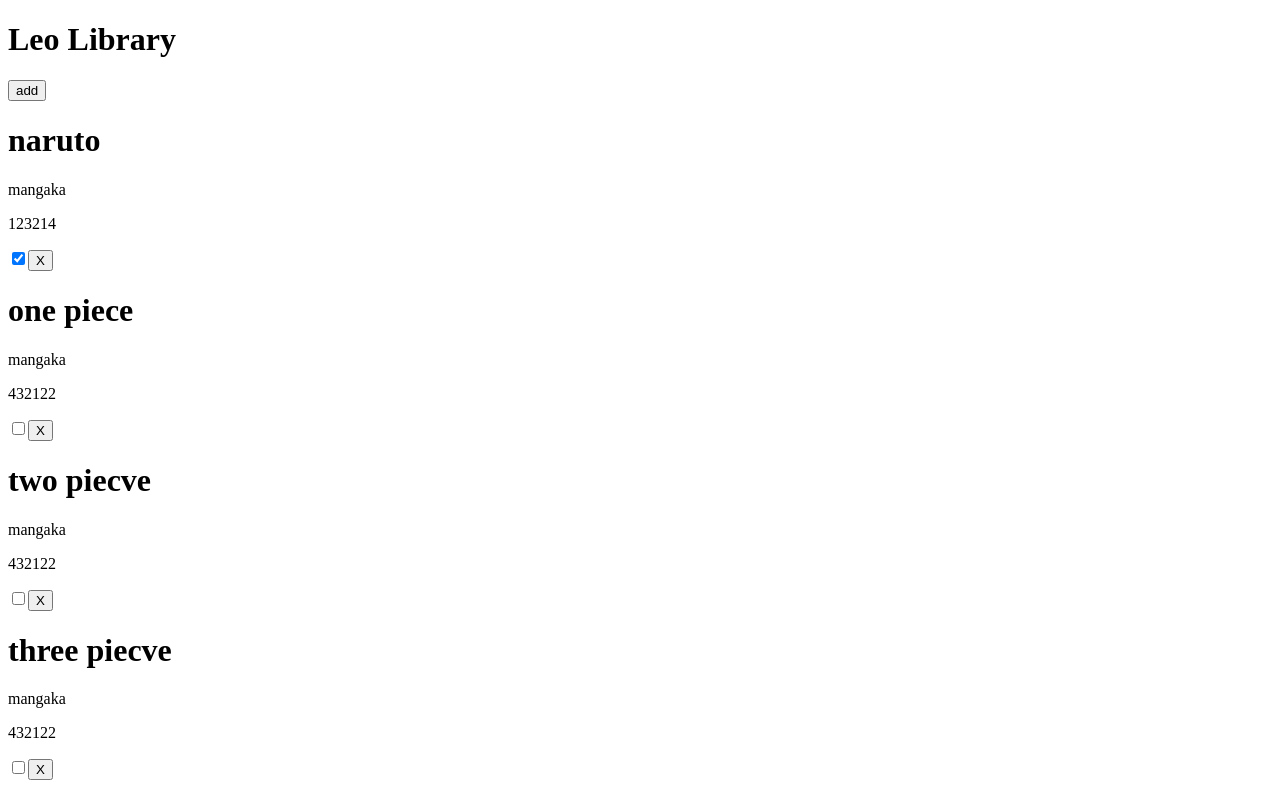
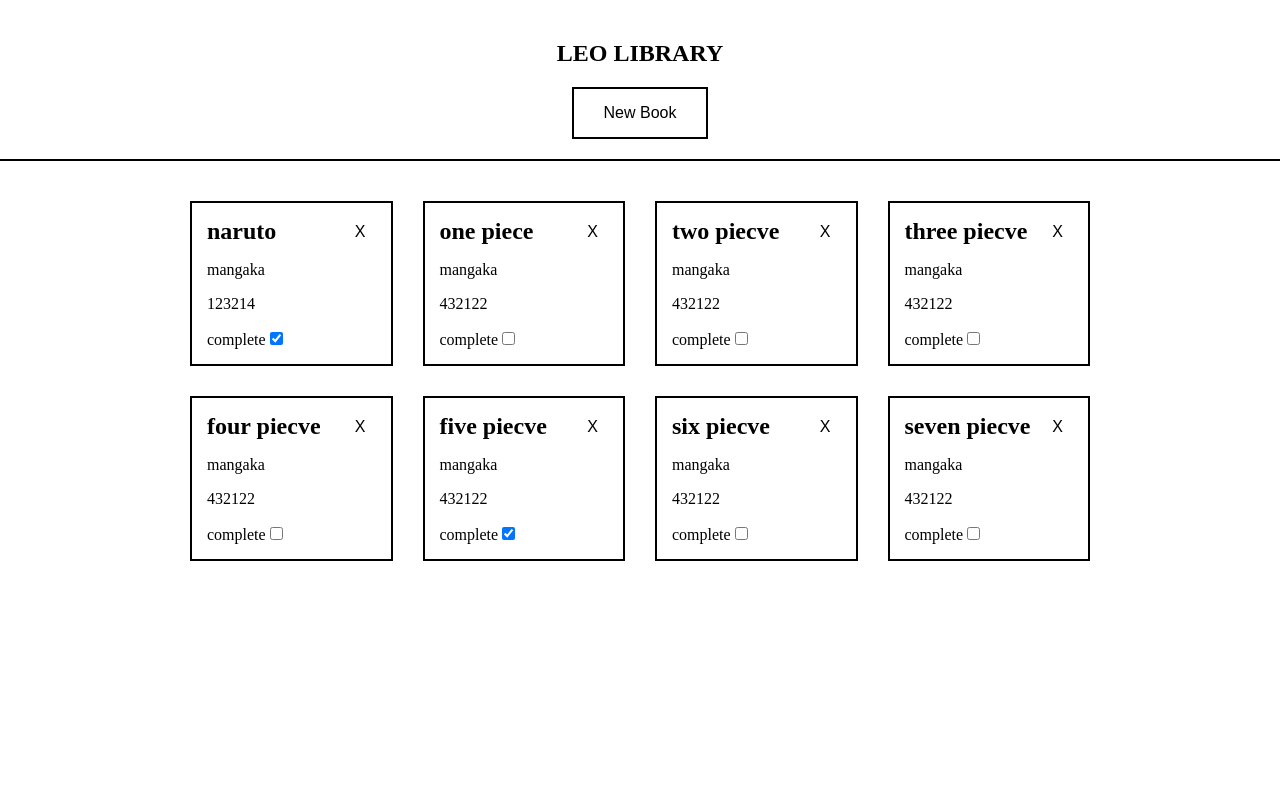
Before and after one commit to duole93/library, a plain HTML site: page index.html in a window 1280 px wide. Shown: the top 799 px of the page. Drawn offline with Linux system fonts and the light colour scheme.

Commit message:
set general layout for the page

```diff
--- a/index.html
+++ b/index.html
@@ -8,9 +8,12 @@
     <title>Leo Library</title>
 </head>
 <body>
-    <h1>Leo Library</h1>
+    <section>
+        <div class="book-nav">
+            <h1>LEO LIBRARY</h1>
             <div class="add">
-        <button>add</button>
+                <button>New Book</button>
+            </div>
         </div>
         <dialog id="new-book-dialog">
             <h2>New Book</h2>
@@ -27,23 +30,10 @@
                 <button class="cancel-btn">Cancel</button>
             </form>
         </dialog>
-    <dialog id="edit-book-dialog">
-        <h2>Edit Book</h2>
-        <form action="">
-            <label for="title">Title</label>
-            <input type="text" name="title" id="title">
-            <label for="author">Author</label>
-            <input type="text" name="author" id="author">
-            <label for="pages">Total Pages</label>
-            <input type="number" name="pages" id="pages">
-            <label for="isRead">Have you finish this book?</label>
-            <input type="checkbox" name="isRead" id="isRead">
-            <button type="submit" class="add-btn">Confirm</button>
-            <button class="cancel-btn">Cancel</button>
-        </form>
-    </dialog>
         <div class="book-container">
             <div class="book"></div>
         </div>
+    </section>
+
 </body>
 </html>
--- a/script.js
+++ b/script.js
@@ -41,7 +41,7 @@ books.push(new Book("one piece", "mangaka", 432122, false));
 books.push(new Book("two piecve", "mangaka", 432122, false));
 books.push(new Book("three piecve", "mangaka", 432122, false));
 books.push(new Book("four piecve", "mangaka", 432122, false));
-books.push(new Book("five piecve", "mangaka", 432122, false));
+books.push(new Book("five piecve", "mangaka", 432122, true));
 books.push(new Book("six piecve", "mangaka", 432122, false));
 books.push(new Book("seven piecve", "mangaka", 432122, false));
 
@@ -58,13 +58,18 @@ function displayBooks(){
         let author= document.createElement("p");
         let pages= document.createElement("p");
         let isReadCheckBox= document.createElement("input");
+        let isReadLabel = document.createElement("label");
         let deleteBtn = document.createElement("button");
 
         title.textContent = item.title;
         author.textContent = item.author;
         pages.textContent = item.pages;
 
+        isReadLabel.setAttribute("for",`isReadBook${index}` );
+        isReadLabel.textContent="complete"
+
         isReadCheckBox.setAttribute("type","checkbox");
+        isReadCheckBox.setAttribute("id",`isReadBook${index}`);
         isReadCheckBox.checked = item.isRead;
 
         deleteBtn.classList.add("close-btn");
@@ -76,7 +81,7 @@ function displayBooks(){
             e.stopPropagation();
         });
 
-        bookCard.append(title, author, pages, isReadCheckBox, deleteBtn);
+        bookCard.append(title, author, pages,isReadLabel ,isReadCheckBox, deleteBtn);
         bookCard.classList.add("book-card");
         bookCard.classList.add(`${index}`)
         bookContainer.appendChild(bookCard);
--- a/style.css
+++ b/style.css
@@ -0,0 +1,52 @@
+body{
+    margin: 0;
+    padding: 0;
+}
+*{
+    box-sizing: border-box;
+}
+button{
+    outline: none;
+    border: 2px solid black;
+    padding: 15px 30px;
+    font-size: 1rem;
+    background-color: white;
+}
+
+section{
+}
+button:hover{
+    background-color: black;
+    color: white;
+}
+.book-nav{
+    text-align: center;
+    padding: 20px;
+    border-bottom:2px solid black;
+    margin-bottom: 10px;
+}
+.book-container{
+    display: grid;
+    grid-template-columns: repeat(auto-fill, minmax(200px, 1fr));
+    gap: 30px;
+    padding: 30px;
+    width: 960px;
+    margin: 0 auto;
+}
+
+.book-card{
+    border: 2px solid black;
+    position: relative;
+    padding: 15px;
+}
+
+.book-card h1{
+    margin: 0;
+}
+.book-card > .close-btn {
+    position: absolute;
+    top:15px;
+    right: 15px;
+    border: 0;
+    padding: 5px 10px;
+}
```
Lines whose indentation alone changed are shown as unchanged.
